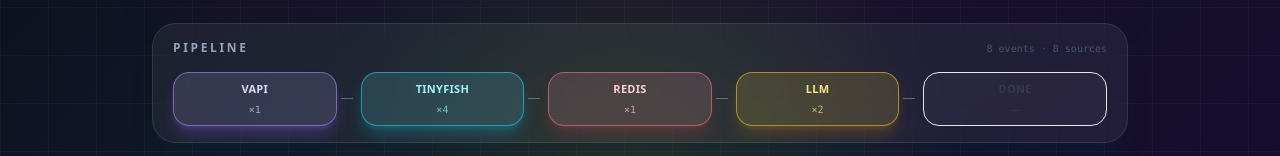
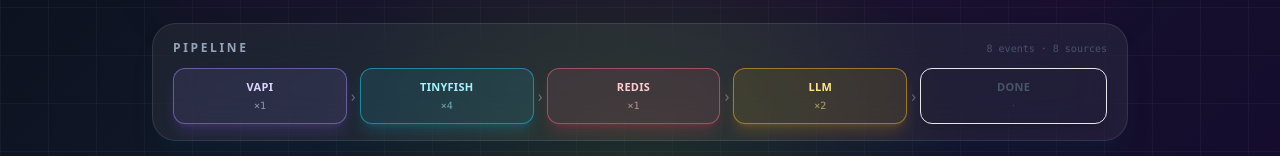
Before and after one commit to AlejandroSpot2/Hackaton-Live, a Next.js app: page /dashboard/1 in a window 1280 px wide. Shown: the part 521-677 px from the top of the page. Built offline with nearby package versions, Linux system fonts and the light colour scheme; no server answers.

Commit message:
fix: cleaner SponsorTrace pipeline with chevron separators

```diff
--- a/src/components/SponsorTrace.tsx
+++ b/src/components/SponsorTrace.tsx
@@ -1,12 +1,12 @@
 "use client";
 import { RunEvent, Sponsor } from "@/lib/types";
 
-const PIPELINE: { key: Sponsor; label: string; color: string; glow: string }[] = [
-  { key: "vapi",     label: "Vapi",     color: "border-violet-400/60 bg-violet-300/15 text-violet-200", glow: "shadow-violet-500/30" },
-  { key: "tinyfish", label: "TinyFish", color: "border-cyan-400/60 bg-cyan-300/15 text-cyan-200",       glow: "shadow-cyan-500/30" },
-  { key: "redis",    label: "Redis",    color: "border-rose-400/60 bg-rose-300/15 text-rose-200",        glow: "shadow-rose-500/20" },
-  { key: "llm",      label: "LLM",      color: "border-amber-400/60 bg-amber-300/15 text-amber-200",    glow: "shadow-amber-500/20" },
-  { key: "app",      label: "Done",     color: "border-lime-400/60 bg-lime-300/15 text-lime-200",        glow: "shadow-lime-500/20" },
+const PIPELINE: { key: Sponsor; label: string; active: string; inactive: string }[] = [
+  { key: "vapi",     label: "Vapi",     active: "border-violet-400/50 bg-violet-400/10 text-violet-200 shadow-violet-500/20", inactive: "border-white/8 text-slate-600" },
+  { key: "tinyfish", label: "TinyFish", active: "border-cyan-400/50 bg-cyan-400/10 text-cyan-200 shadow-cyan-500/20",         inactive: "border-white/8 text-slate-600" },
+  { key: "redis",    label: "Redis",    active: "border-rose-400/50 bg-rose-400/10 text-rose-200 shadow-rose-500/20",          inactive: "border-white/8 text-slate-600" },
+  { key: "llm",      label: "LLM",      active: "border-amber-400/50 bg-amber-400/10 text-amber-200 shadow-amber-500/20",      inactive: "border-white/8 text-slate-600" },
+  { key: "app",      label: "Done",     active: "border-lime-400/50 bg-lime-400/10 text-lime-200 shadow-lime-500/20",          inactive: "border-white/8 text-slate-600" },
 ];
 
 interface Props { events: RunEvent[]; evidenceCount: number; }
@@ -20,31 +20,23 @@
 
   return (
     <div className="rounded-3xl border border-white/10 bg-white/[0.06] px-5 py-4 shadow-xl shadow-cyan-950/20 backdrop-blur-xl">
-      <div className="mb-4 flex items-center justify-between">
+      <div className="mb-3 flex items-center justify-between">
         <h2 className="text-xs font-black uppercase tracking-[0.22em] text-slate-400">Pipeline</h2>
         <span className="font-mono text-[10px] text-slate-600">{events.length} events · {evidenceCount} sources</span>
       </div>
 
-      <div className="flex items-center gap-1">
+      <div className="flex items-center">
         {PIPELINE.map((stage, i) => {
           const isActive = active.has(stage.key);
-          const count = counts[stage.key] ?? 0;
+          const count = counts[stage.key];
           return (
             <div key={stage.key} className="flex flex-1 items-center">
-              <div className={`flex flex-1 flex-col items-center gap-1 rounded-2xl border py-2 px-1 text-center transition-all duration-500
-                ${isActive ? `${stage.color} shadow-lg ${stage.glow}` : "border-white/8 bg-white/[0.03] text-slate-600"}`}>
-                <span className={`text-[11px] font-black uppercase tracking-wide ${isActive ? "" : "opacity-40"}`}>
-                  {stage.label}
-                </span>
-                {isActive && count > 0 && (
-                  <span className="font-mono text-[10px] opacity-70">×{count}</span>
-                )}
-                {!isActive && (
-                  <span className="text-[10px] opacity-30">—</span>
-                )}
+              <div className={`flex flex-1 flex-col items-center gap-0.5 rounded-xl border px-2 py-2.5 text-center shadow-lg transition-all duration-500 ${isActive ? stage.active : stage.inactive}`}>
+                <span className="text-[11px] font-black uppercase tracking-wide">{stage.label}</span>
+                <span className="font-mono text-[10px] opacity-60">{isActive && count ? `×${count}` : "·"}</span>
               </div>
               {i < PIPELINE.length - 1 && (
-                <div className={`mx-1 h-px w-3 shrink-0 transition-colors duration-500 ${isActive ? "bg-white/30" : "bg-white/8"}`} />
+                <div className={`mx-1 shrink-0 text-base leading-none transition-colors duration-500 ${isActive ? "text-white/30" : "text-white/8"}`}>›</div>
               )}
             </div>
           );
```
Also changed, not shown: 1 other file (tests, documents, lock files or other folders).
